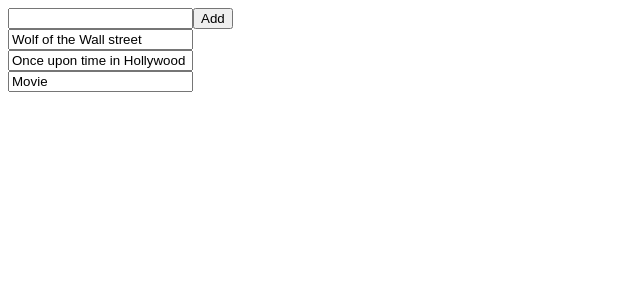
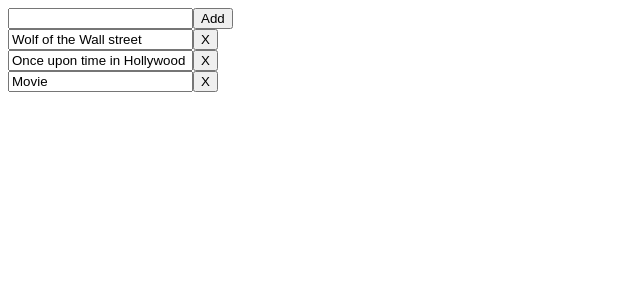
Before and after one commit to Azataza7/ReactMonth2hw3, a React (Vite) app: page / in a window 1280 px wide. Shown: the top 300 px of the page, without its empty margins (0-640 px from the left). Built offline with nearby package versions, Linux system fonts and the light colour scheme.

Commit message:
new delete movie button

```diff
--- a/src/Components/App/App.tsx
+++ b/src/Components/App/App.tsx
@@ -9,10 +9,15 @@
     {name: 'Movie', id: 3},
   ]);
 
+  const deleteMovieItem = (id) => {
+    const updatedListMovie = movieList.filter((movie) => movie.id !== id);
+    setMovieList(updatedListMovie);
+  };
+
   return (
     <>
       <AddMovieForm/>
-      <MovieContainer movieList={movieList}/>
+      <MovieContainer movieList={movieList} onDelete={deleteMovieItem}/>
     </>
   );
 };
--- a/src/Components/MovieContainer/MovieContainer.tsx
+++ b/src/Components/MovieContainer/MovieContainer.tsx
@@ -4,15 +4,16 @@
 
 interface Props {
   movieList: MovieProps[];
+  onDelete: () => void;
 }
 
-const MovieContainer: React.FC<Props> = ({movieList}) => {
+const MovieContainer: React.FC<Props> = ({movieList, onDelete}) => {
 
   return (
     <section>
       {movieList.map((movie) => (
-        <MovieItem key={movie.id} movieList={movie}/>
-      ))}
+          <MovieItem key={movie.id} movie={movie} deleteItem={onDelete}/>
+        ))}
     </section>
   );
 };
--- a/src/Components/MovieContainer/MovieItem.tsx
+++ b/src/Components/MovieContainer/MovieItem.tsx
@@ -2,15 +2,16 @@
 import {MovieProps} from '../../types';
 
 interface Props {
-  movieList: MovieProps;
+  movie: MovieProps;
 }
 
-const MovieItem:React.FC<Props> = ({movieList}) => {
+const MovieItem:React.FC<Props> = React.memo(({movie, deleteItem}) => {
   return (
     <div>
-      <input type="text" defaultValue={movieList.name}/>
+      <input type="text" defaultValue={movie.name}/>
+      <button className="delete-btn" onClick={() => deleteItem(movie.id)}>X</button>
     </div>
   );
-};
+});
 
 export default MovieItem;
```
